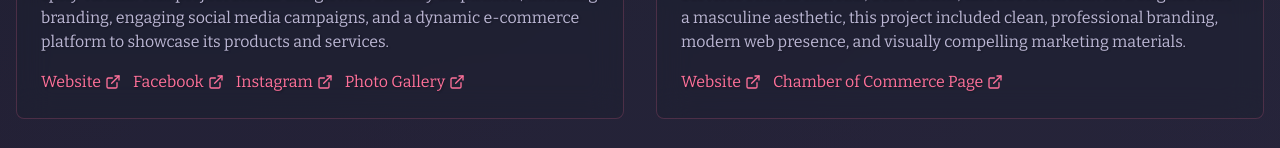
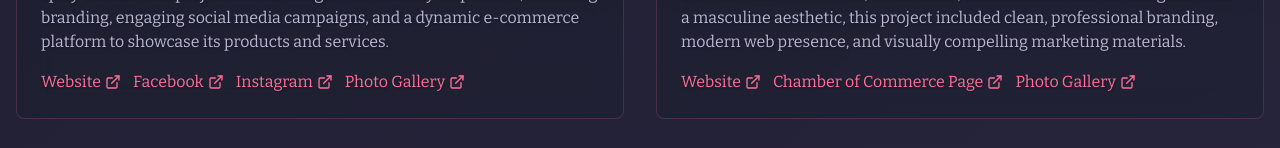
Before and after one commit to agattone96/gattone-studios, a React (Vite) app: page /projects in a window 1280 px wide. Shown: the part 804-952 px from the top of the page. Built offline with nearby package versions, Linux system fonts and the light colour scheme.

Commit message:
Add photo galleries for projects
Updated the project data to include photo gallery links for "Tune Up - The Manly Salon," "SCL/Staxx," and "Popping Peppers."
[skip gpt_engineer]

```diff
--- a/src/data/projects.ts
+++ b/src/data/projects.ts
@@ -8,7 +8,7 @@ export const projects = [
       Website: 'https://poppingpeppers.square.site',
       Facebook: 'https://facebook.com/poppingpeppersofficial',
       Instagram: 'https://instagram.com/poppingpeppersofficial',
-      'Photo Gallery': 'https://photos.app.goo.gl/xDvv4k6sw5kVyKE7A',
+      'Photo Gallery': 'https://allisongattone.artstation.com/projects/4925nq',
     },
   },
   {
@@ -19,6 +19,7 @@ export const projects = [
     links: {
       Website: 'https://tuneupsalon.com',
       'Chamber of Commerce Page': 'https://chamberofcommerce.com/united-states/florida/tampa/barber-shop/2012538160-tune-up-the-manly-salon',
+      'Photo Gallery': 'https://allisongattone.artstation.com/projects/bgV68G',
     },
   },
   {
@@ -28,6 +29,7 @@ export const projects = [
     image: 'https://i.postimg.cc/hjSC1fc6/SCL-Logo-Profile-Pic.jpg',
     links: {
       Website: 'https://scliquidator.com',
+      'Photo Gallery': 'https://allisongattone.artstation.com/projects/DLdnO9',
     },
   },
   {
```
